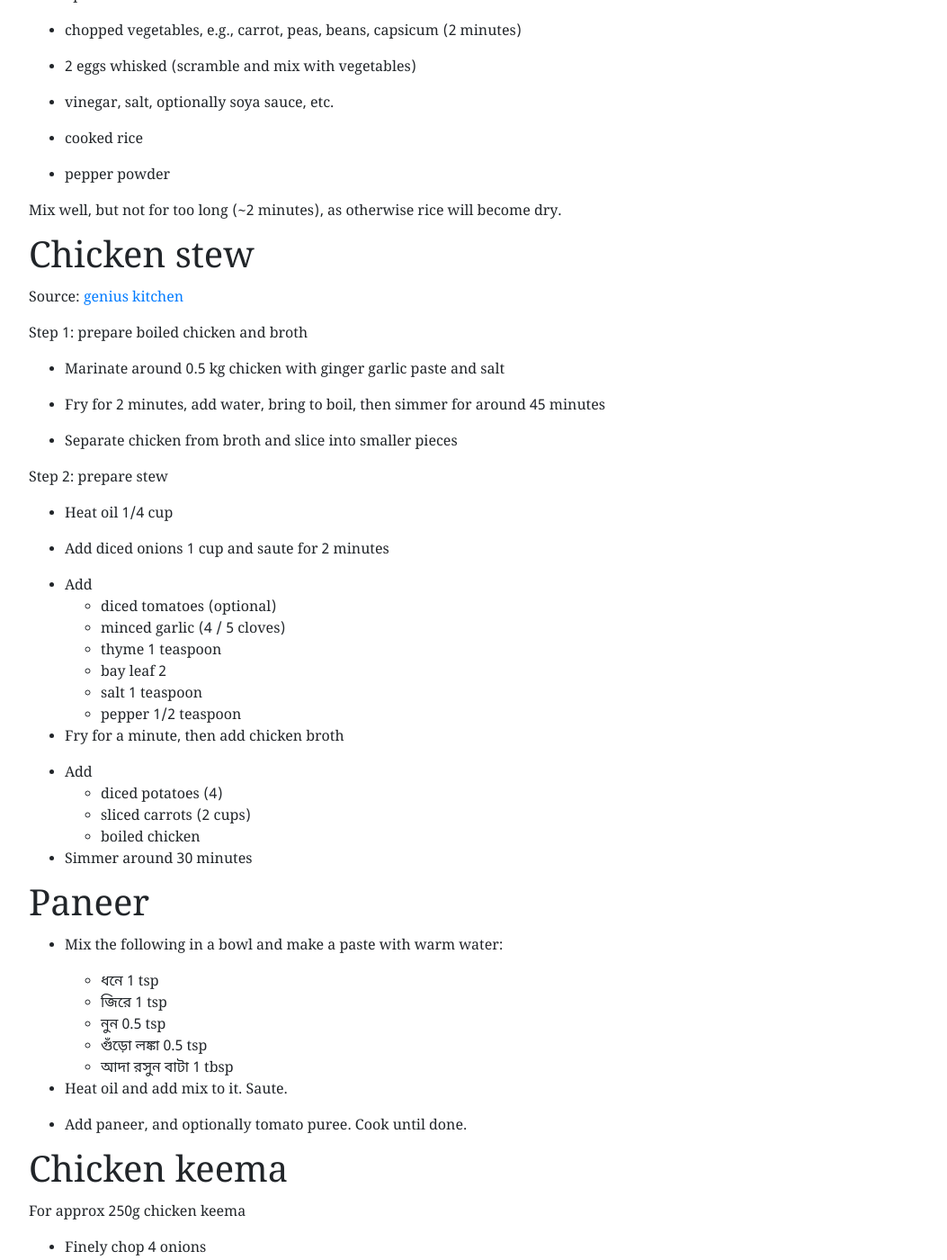
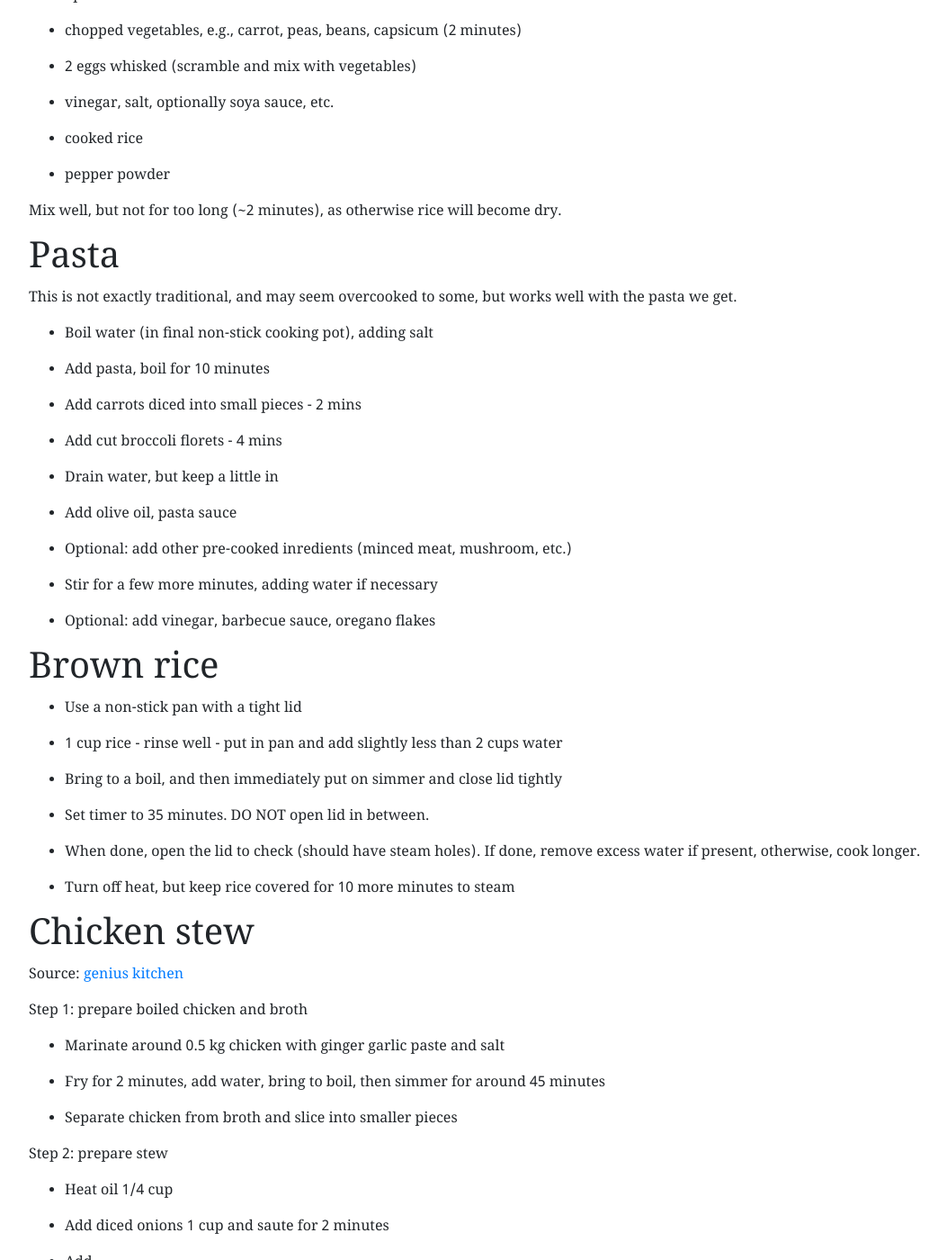
Before and after one commit to deepayan/deepayan.github.io, a Jekyll site: the page built from misc/recipes.md, in a window 1280 px wide and 1400 px high, scrolled down 1026 px. Shown: the whole window at 90% size, without its empty margins (53-1106 px from the left). Built offline with Jekyll 4.4.1, drawn with Linux system fonts in a browser that asks for light colours; some web fonts are replaced; some of the changed text lies outside the part shown.

Commit message:
updated r-overview slides

```diff
--- a/courses/introductory-computer-programming/slides/03-roverview-1.rmd
+++ b/courses/introductory-computer-programming/slides/03-roverview-1.rmd
@@ -295,6 +295,4 @@
 	* Treatment of _functions_ at par with other object types
 
 
-* We will see a few examples to illustrate what I mean by this in the next class
-
-* First, a demo of using R using an [R script](https://github.com/deepayan/deepayan.github.io/blob/master/courses/introductory-computer-programming/slides/03-roverview-1.R) and an [R Markdown](https://github.com/deepayan/deepayan.github.io/blob/master/courses/introductory-computer-programming/slides/03-roverview-1.rmd) file
+* We will next see a few examples to illustrate what I mean by this
--- a/misc/recipes.md
+++ b/misc/recipes.md
@@ -69,6 +69,47 @@
 become dry.
 
 
+# Pasta
+
+This is not exactly traditional, and may seem overcooked to some, but
+works well with the pasta we get.
+
+- Boil water (in final non-stick cooking pot), adding salt
+
+- Add pasta, boil for 10 minutes
+
+- Add carrots diced into small pieces - 2 mins
+
+- Add cut broccoli florets - 4 mins
+
+- Drain water, but keep a little in
+
+- Add olive oil, pasta sauce
+
+- Optional: add other pre-cooked inredients (minced meat, mushroom, etc.)
+
+- Stir for a few more minutes, adding water if necessary
+
+- Optional: add vinegar, barbecue sauce, oregano flakes
+
+
+# Brown rice
+
+- Use a non-stick pan with a tight lid
+
+- 1 cup rice - rinse well - put in pan and add slightly less than 2 cups water
+
+- Bring to a boil, and then immediately put on simmer and close lid tightly
+
+- Set timer to 35 minutes. DO NOT open lid in between.
+
+- When done, open the lid to check (should have steam holes). If done, remove
+  excess water if present, otherwise, cook longer.
+
+- Turn off heat, but keep rice covered for 10 more minutes to steam
+
+
+
 
 # Chicken stew
 
@@ -104,6 +145,56 @@
 	- boiled chicken
 
 - Simmer around 30 minutes
+
+
+# Mutton stew
+
+- Requires
+  - 500gm mutton
+  - garlic
+  - carrots diced
+  - tomato puree
+  - vinegar
+  - salt, pepper
+  - potatoes
+
+- Heat oil in pressure cooker
+
+- Add
+  - sliced onion
+  - garlic paste / crushed
+  - carrots
+  - spring onion
+  - tofu
+  - But not yet potatoes / tomatoes
+
+- Cook for ~5 mins
+
+- Add mutton and stir fry till all sides slightly fried
+
+- Add
+  - vinegar or wine
+  - tomato sliced / pureed
+  - a little water
+
+- Cook for ~10 mins
+
+- Add
+  - water 1 to 1.5 liter
+  - 2 tsp salt
+  - maybe one small potato diced (for the stew)
+
+- Pressure cook on low heat for one hour
+
+- Let cool, take off lid, add diced potatoes and optionally ground pepper
+
+- Cook on low heat for 20 mins
+
+- Add butter at end
+
+
+
+
 
 
 # Paneer
@@ -151,7 +242,6 @@
 - Mix and stir for a minute and turn off heat
 
 
-
 # Spinach
 
 - Cut spinach. Rinse well and boil for five minutes.
@@ -207,8 +297,6 @@
 - tomato puree
 
 Raise heat to medium heat and add chana. Cook on low for at least 10 mins.
-
-
 
 
 # Mushroom
@@ -414,6 +502,13 @@
 
 
 
+
+
+
+
+
+
+
 * * *
 
 
@@ -549,3 +644,21 @@
 - Add water if required
 
 - At the end, add a cap of vinegar
+
+
+# Baked chicken keema
+
+Preheat oven to 200C.
+
+Mix the following:
+
+- 400 gm minced chicken keema
+- two onions grated
+- ginger garlic paste
+- coriander leaves
+- capsicum thinly sliced
+- garam masala powder
+- one egg
+- bread crumbs (one toasted bread) or biscuit crumbs
+- soya sauce 2 tbsp
+- salt
```
Also changed, not shown: other parts of misc/recipes.md (+1 -1 lines), courses/introductory-computer-programming/slides/03-roverview-1.html (+10 -12 lines), courses/introductory-computer-programming/slides/03-roverview-2.html (+125 -1 lines), courses/introductory-computer-programming/slides/03-roverview-2.rmd (+74 -1 lines), courses/introductory-computer-programming/slides/davis-plotly.html (+10 -10 lines), courses/introductory-computer-programming/slides/figures/roverview-1-unnamed-chunk-13-1.png, courses/introductory-computer-programming/slides/figures/roverview-2-unnamed-chunk-10-1.png, courses/introductory-computer-programming/slides/figures/roverview-2-unnamed-chunk-15-1.png, courses/introductory-computer-programming/slides/figures/roverview-2-unnamed-chunk-16-1.png, courses/introductory-computer-programming/slides/figures/roverview-2-unnamed-chunk-4-1.png, courses/introductory-computer-programming/slides/figures/roverview-2-unnamed-chunk-6-1.png, 1 other file.
